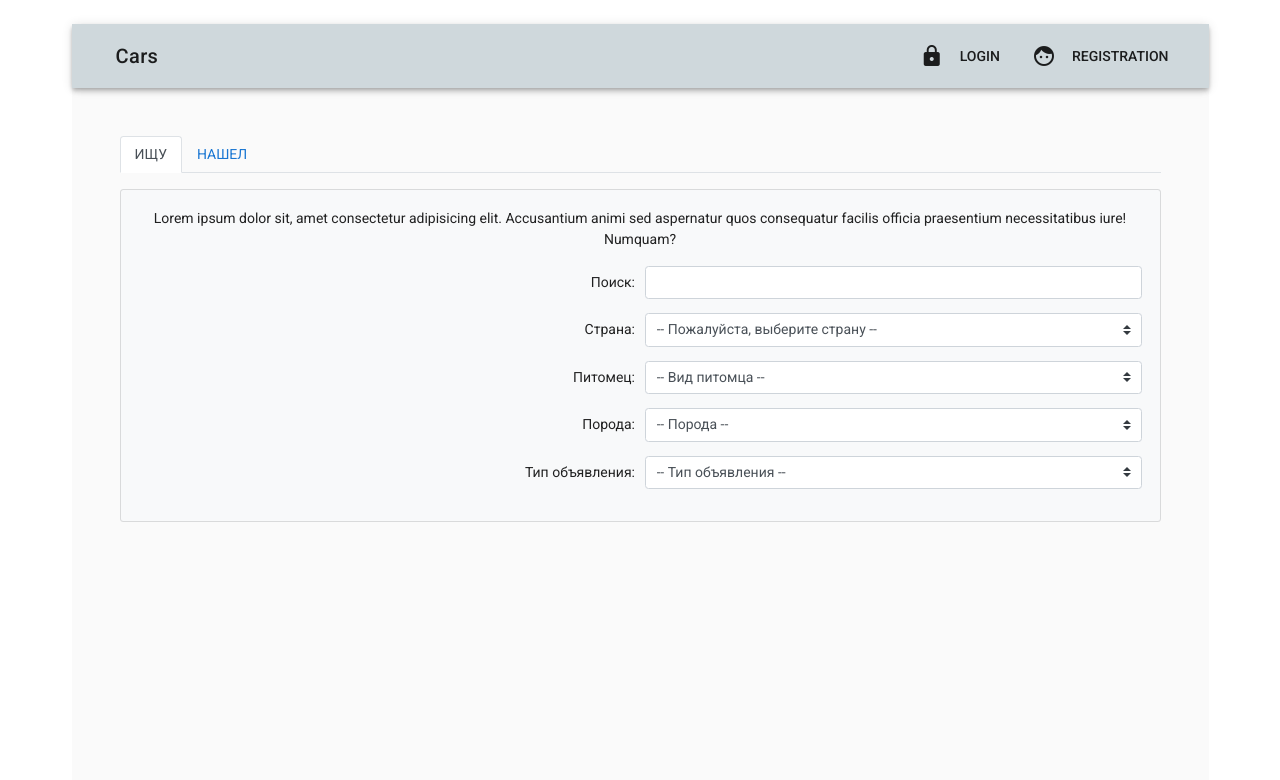
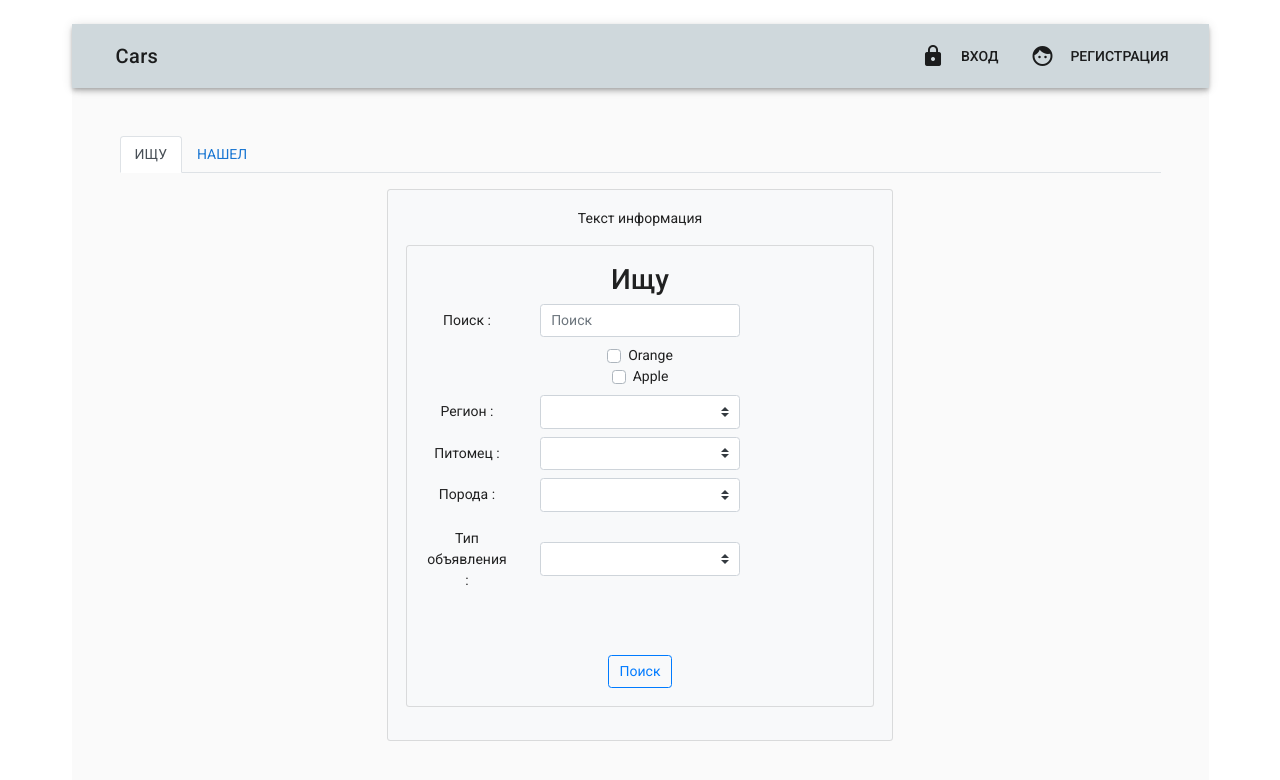
Before and after one commit to AlNevsky/brd, a Vue app: page / in a window 1280 px wide. Shown: the top 780 px of the page. Built offline with nearby package versions, Linux system fonts and the light colour scheme; no server answers; the database is empty.

Commit message:
update 23.03.19

```diff
--- a/src/App.vue
+++ b/src/App.vue
@@ -120,8 +120,8 @@ export default {
         ]
       }
       return [
-        {title: 'Login', icon: 'lock', url: '/login'},
-        {title: 'Registration', icon: 'face', url: '/registration'}
+        {title: 'Вход', icon: 'lock', url: '/login'},
+        {title: 'Регистрация', icon: 'face', url: '/registration'}
       ]
     }
   },
--- a/src/components/Ads/Ad.vue
+++ b/src/components/Ads/Ad.vue
@@ -3,18 +3,18 @@
         <v-layout row>
           <v-flex xs12>
             <v-card v-if="!loading">
-              <v-card-media
+              <v-img
                 :src="ad.imageSrc"
                 height="600px"
               >
-              </v-card-media>
+              </v-img>
               <v-card-text>
                 <h1 class="text--primary">{{ad.title}}</h1>
                 <p>{{ad.description}}</p>
               </v-card-text>
               <v-card-actions>
                 <v-spacer></v-spacer>
-                <addEditAdModal class="mr-2" :ad="ad" v-if="isOwner"></addEditAdModal>
+                <editAdModal class="mr-2" :ad="ad" v-if="isOwner"></editAdModal>
                 <app-buy-modal :ad="ad"></app-buy-modal>
               </v-card-actions>
             </v-card>
@@ -48,7 +48,7 @@ export default {
     }
   },
   components: {
-    addEditAdModal: EditAdModal
+    editAdModal: EditAdModal
   }
 }
 </script>
--- a/src/components/Ads/EditAdModal.vue
+++ b/src/components/Ads/EditAdModal.vue
@@ -28,7 +28,7 @@
               </b-row>
               <b-row class="mb-2" align-v="center">
                 <b-col cols="3"><span>Регион * :</span></b-col>
-                <b-col><b-form-select :options="variants"/></b-col>
+                <b-col><b-form-select v-model="form.location" :options="editedLocations"/></b-col>
                 <template slot="first">
                   <option :value="null" disabled>-- Выберите Ваш регион --</option>
                 </template>
@@ -36,7 +36,7 @@
 
               <b-row class="mb-2" align-v="center">
                 <b-col cols="3" ><span>Питомец * :</span></b-col>
-                <b-col><b-form-select v-model="editedAnimal" :options="animals" />
+                <b-col><b-form-select v-model="form.animals" :options="editedAnimal" />
                 <template slot="first">
                   <option :value="null" disabled>-- Выберите вид питомца --</option>
                 </template></b-col>
@@ -44,7 +44,7 @@
 
               <b-row class="mb-3" align-v="center">
                 <b-col cols="3"><span>Порода :</span></b-col>
-                <b-col><b-form-select v-model="editedBreed" :options="animals" />
+                <b-col><b-form-select v-model="form.breed" :options="editedBreed" />
                 <template slot="first">
                   <option :value="null" disabled>-- Выберите породу питомца --</option>
                 </template></b-col>
@@ -80,7 +80,7 @@
                 <b-form-select
                   id="exampleInput3"
                   v-model="form.location"
-                  :options="locations"
+                  :options="editedLocations"
                   class="f-item-stlyle">
 
                 </b-form-select>
@@ -88,15 +88,15 @@
               </b-row>
               <b-row class="mb-2" align-v="center">
                 <b-col cols="3"><span>Номер телефона * :</span></b-col>
-                <b-col cols="9"><b-form-input v-model="editedPhoneNumber" class="f-item-stlyle" placeholder="Введите свой контакнтый номер телефона"  id="nestedStreet" /></b-col>
+                <b-col cols="9"><b-form-input v-model="editedPhoneNumber" class="f-item-stlyle" placeholder="Введите свой контакнтый номер телефона"/></b-col>
               </b-row>
               <b-row class="mb-2" align-v="center">
                 <b-col cols="3"><span>Email * :</span></b-col>
-                <b-col cols="9"><b-form-input v-model="editedEmail" class="f-item-stlyle" placeholder="Введите свой контактный email"  id="nestedStreet" /></b-col>
+                <b-col cols="9"><b-form-input v-model="editedEmail" class="f-item-stlyle" placeholder="Введите свой контактный email"/></b-col>
               </b-row>
               <b-row class="mb-3" align-v="center">
                 <b-col cols="3"><span>Контактное лицо * :</span></b-col>
-                <b-col cols="9"><b-form-input v-model="editedContactName" class="f-item-stlyle" placeholder="Введите имя контактного лица"  id="nestedStreet" /></b-col>
+                <b-col cols="9"><b-form-input v-model="editedContactName" class="f-item-stlyle" placeholder="Введите имя контактного лица"/></b-col>
               </b-row>
               <b-row>
                 <b-col  offset-sm="10">
@@ -123,7 +123,8 @@ export default {
       form: {
         location: '',
         animal: '',
-        breed: ''
+        breed: '',
+        phoneNumber: ''
       },
       editedTitle: this.ad.title,
       editedDescription: this.ad.description,
@@ -143,12 +144,13 @@ export default {
     },
     onSave () {
       if (this.editedDescription !== '' && this.editedTitle !== '') {
+        console.log('this.phoneNumber', this.phoneNumber)
         this.$store.dispatch('updateAd', {
           title: this.editedTitle,
           description: this.editedDescription,
-          phoneNumber: this.ad.phoneNumber,
-          email: this.ad.email,
-          contactName: this.ad.contactName,
+          phoneNumber: this.editedPhoneNumber,
+          email: this.editedEmail,
+          contactName: this.editedContactName,
           id: this.ad.id
         })
       }
--- a/src/components/Ads/NewAd.vue
+++ b/src/components/Ads/NewAd.vue
@@ -138,7 +138,7 @@
     data () {
       return {
         form: {
-          location: '',
+          location: null,
           animal: '',
           breed: ''
         },
--- a/src/components/HomeComponents/TopSection/HeadSearchForm.vue
+++ b/src/components/HomeComponents/TopSection/HeadSearchForm.vue
@@ -1,127 +1,168 @@
 <template>
-    <b-row>
-      <b-col sm="12" class="text-center">
+    <b-row align-h="center">
+      <b-col class="text-center">
         <b-tabs content-class="mt-3">
-          <b-tab title="ИЩУ" active><div>
-            <b-card bg-variant="light">
-              <p>
-                Lorem ipsum dolor sit, amet consectetur adipisicing elit. Accusantium animi sed aspernatur quos consequatur facilis officia praesentium necessitatibus iure! Numquam?
-              </p>
 
-                <b-form-group
-                  label-cols-sm="6"
-                  label="Поиск:"
-                  label-align-sm="right"
-                  label-for="nestedStreet"
-                >
-                  <b-form-input id="nestedStreet" />
-                </b-form-group>
+          <b-row>
+            <b-col>
 
-                <b-form-group
-                  label-cols-sm="6"
-                  label="Страна:"
-                  label-align-sm="right"
-                  label-for="exampleInput3">
-                  <b-form-select id="exampleInput3" v-model="selected" :options="options">
-                    <!-- This slot appears above the options from 'options' prop -->
-                    <template slot="first">
-                      <option :value="null" disabled>-- Пожалуйста, выберите страну --</option>
-                    </template>
+            </b-col>
+          </b-row>
 
-                    <!-- These options will appear after the ones from 'options' prop -->
-                    <option value="D">Литва</option> <option value="E">Латвия</option>
-                  </b-form-select>
-                </b-form-group>
-                <b-form-group
-                  label-cols-sm="6"
-                  label="Питомец:"
-                  label-align-sm="right"
-                  label-for="exampleInput3">
-                  <b-form-select id="exampleInput3" v-model="selected" :options="options">
-                    <!-- This slot appears above the options from 'options' prop -->
-                    <template slot="first">
-                      <option :value="null" disabled>-- Вид питомца --</option>
-                    </template>
+          <b-tab title="ИЩУ" active>
+            <b-row align-h="center">
+              <b-col cols="6">
+                <b-card bg-variant="light">
+                  <p>
+                    Текст информация
+                  </p>
+                  <b-row class="mb-3">
+                    <b-col>
+                      <b-card bg-variant="light">
+                        <h2 class="text-xs-center">Ищу</h2>
 
-                    <!-- These options will appear after the ones from 'options' prop -->
-                    <option value="D">Литва</option> <option value="E">Латвия</option>
-                  </b-form-select>
-                </b-form-group>
-                <b-form-group
-                  label-cols-sm="6"
-                  label="Порода:"
-                  label-align-sm="right"
-                  label-for="exampleInput3">
-                  <b-form-select id="exampleInput3" v-model="selected" :options="options">
-                    <!-- This slot appears above the options from 'options' prop -->
-                    <template slot="first">
-                      <option :value="null" disabled>-- Порода --</option>
-                    </template>
+                        <b-row class="mb-2" align-v="center">
+                          <b-col cols="3"><span>Поиск :</span></b-col>
+                          <b-col cols="6"><b-form-input
+                            type="text"
+                            v-model="editedTitle"
+                            class="f-item-stlyle"
+                            placeholder="Поиск"
+                            /></b-col>
+                        </b-row>
+                        <b-row class="mb-2" align-v="center">
+                          <b-col cols="3"></b-col>
+                          <b-col cols="6">
+                            <b-form-checkbox
+                              class="align-left"
+                              v-for="option in ChekOptions"
+                              v-model="selected"
+                              :key="option.value"
+                              :value="option.value"
+                              name="flavour3a"
+                            >
+                              {{ option.text }}
+                            </b-form-checkbox>
+                          </b-col>
+                        </b-row>
+                        <b-row class="mb-2" align-v="center">
+                          <b-col cols="3"><span>Регион :</span></b-col>
+                          <b-col cols="6"><b-form-select :options="variants"/></b-col>
+                          <template slot="first">
+                            <option :value="null" disabled>-- Выберите Ваш регион --</option>
+                          </template>
+                        </b-row>
 
-                    <!-- These options will appear after the ones from 'options' prop -->
-                    <option value="D">Литва</option> <option value="E">Латвия</option>
-                  </b-form-select>
-                </b-form-group>
-                <b-form-group
-                  label-cols-sm="6"
-                  label="Тип объявления:"
-                  label-align-sm="right"
-                  label-for="exampleInput3">
-                  <b-form-select id="exampleInput3" v-model="selected" :options="options">
-                    <!-- This slot appears above the options from 'options' prop -->
-                    <template slot="first">
-                      <option :value="null" disabled>-- Тип объявления --</option>
-                    </template>
+                        <b-row class="mb-2" align-v="center">
+                          <b-col cols="3" ><span>Питомец :</span></b-col>
+                          <b-col cols="6"><b-form-select v-model="editedAnimal" :options="animals" />
+                          <template slot="first">
+                            <option :value="null" disabled>-- Выберите вид питомца --</option>
+                          </template></b-col>
+                        </b-row>
 
-                    <!-- These options will appear after the ones from 'options' prop -->
-                    <option value="D">Литва</option> <option value="E">Латвия</option>
-                  </b-form-select>
-                </b-form-group>
+                        <b-row class="mb-3" align-v="center">
+                          <b-col cols="3"><span>Порода :</span></b-col>
+                          <b-col cols="6"><b-form-select v-model="editedBreed" :options="animals" />
+                          <template slot="first">
+                            <option :value="null" disabled>-- Выберите породу питомца --</option>
+                          </template></b-col>
+                        </b-row>
 
+                        <b-row class="mb-3" align-v="center">
+                          <b-col cols="3"><span>Тип объявления :</span></b-col>
+                          <b-col cols="6"><b-form-select v-model="editedBreed" :options="animals" />
+                          <template slot="first">
+                            <option :value="null" disabled>-- Выберите тип объявления --</option>
+                          </template></b-col>
+                        </b-row>
+                        <b-row >
+                          <b-col offset="3" cols="6" class="mt-5">
+                            <b-button variant="outline-primary">Поиск</b-button>
+                          </b-col>
+                        </b-row>
+                      </b-card>
+                    </b-col>
+                  </b-row>
+                 </b-card>
+              </b-col>
+            </b-row>
+          </b-tab>
+          <b-tab title="НАШЕЛ">
+             <b-row align-h="center">
+              <b-col cols="6">
+                <b-card bg-variant="light">
+                  <p>
+                    Текст информация
+                  </p>
+                  <b-row class="mb-3">
+                    <b-col>
+                      <b-card bg-variant="light">
+                        <h2 class="text-xs-center">Нашел</h2>
 
-            </b-card>
-          </div></b-tab>
-          <b-tab title="НАШЕЛ"><div>
-          <b-card bg-variant="light">
-            <b-form-group
-              label-cols-lg="3"
-              label="Shipping Address"
-              label-size="lg"
-              label-class="font-weight-bold pt-0"
-              class="mb-0"
-            >
-              <b-form-group
-                label-cols-sm="3"
-                label="Street:"
-                label-align-sm="right"
-                label-for="nestedStreet"
-              >
-                <b-form-input id="nestedStreet" />
-              </b-form-group>
+                        <b-row class="mb-2" align-v="center">
+                          <b-col cols="3" ><span>Заголовок * :</span></b-col>
+                          <b-col cols="6"><b-form-input
+                            type="text"
+                            v-model="editedTitle"
+                            class="f-item-stlyle"
+                            placeholder="Введите заголовок"
+                            /></b-col>
+                        </b-row>
+                        <b-row class="mb-2" align-v="center">
+                          <b-col cols="3"><span>Регион * :</span></b-col>
+                          <b-col cols="6"><b-form-select :options="variants"/></b-col>
+                          <template slot="first">
+                            <option :value="null" disabled>-- Выберите Ваш регион --</option>
+                          </template>
+                        </b-row>
 
-              <b-form-group label-cols-sm="3" label="City:" label-align-sm="right" label-for="nestedCity">
-                <b-form-input id="nestedCity" />
-              </b-form-group>
+                        <b-row class="mb-2" align-v="center">
+                          <b-col cols="3" ><span>Питомец * :</span></b-col>
+                          <b-col cols="6"><b-form-select v-model="editedAnimal" :options="animals" />
+                          <template slot="first">
+                            <option :value="null" disabled>-- Выберите вид питомца --</option>
+                          </template></b-col>
+                        </b-row>
 
-              <b-form-group label-cols-sm="3" label="State:" label-align-sm="right" label-for="nestedState">
-                <b-form-input id="nestedState" />
-              </b-form-group>
+                        <b-row class="mb-3" align-v="center">
+                          <b-col cols="3"><span>Порода :</span></b-col>
+                          <b-col cols="6"><b-form-select v-model="editedBreed" :options="animals" />
+                          <template slot="first">
+                            <option :value="null" disabled>-- Выберите породу питомца --</option>
+                          </template></b-col>
+                        </b-row>
 
-              <b-form-group
-                label-cols-sm="3"
-                label="Country:"
-                label-align-sm="right"
-                label-for="nestedCountry"
-              >
-                <b-form-input id="nestedCountry" />
-              </b-form-group>
+                        <b-row >
+                          <b-col offset="3" cols="6">
+                            <b-form-textarea
+                              name="description"
+                              label="Description"
+                              type="text"
+                              size="sm"
+                              class="f-item-stlyle"
+                              id="textarea-default"
+                              v-model="editedDescription"
+                              multi-line
+                              placeholder="Введите описание к объявлению"
+                              rows="8"
+                              max-rows="6"
+                            />
+                          </b-col>
+                        </b-row>
+                        <b-row >
+                          <b-col offset="3" cols="6" class="mt-5">
+                            <b-button variant="outline-success">Продолжить</b-button>
+                          </b-col>
+                        </b-row>
+                      </b-card>
+                    </b-col>
+                  </b-row>
+                 </b-card>
+              </b-col>
+            </b-row>
+          </b-tab>
 
-              <b-form-group label-cols-sm="3" label="Ship via:" label-align-sm="right" class="mb-0">
-                <b-form-radio-group class="pt-2" :options="['Air', 'Courier', 'Mail']" />
-              </b-form-group>
-            </b-form-group>
-          </b-card>
-        </div></b-tab>
         </b-tabs>
       </b-col>
     </b-row>
@@ -138,6 +179,10 @@
           { value: 'A', text: 'Украина' },
           { value: 'B', text: 'Россия' },
           { value: 'C', text: 'Баларусь' }
+        ],
+        ChekOptions: [
+          { text: 'Orange', value: 'Искать в заголовке и описании' },
+          { text: 'Apple', value: 'Только с фото' }
         ]
         // LocationItems: [
         //   { text: 'Адрес', value: null }, 'Регион', 'Город', 'Область', 'Район', 'Индекс'
--- a/src/store/ads.js
+++ b/src/store/ads.js
@@ -32,13 +32,16 @@ export default {
     loadAds (state, payload) {
       state.ads = payload
     },
-    updateAd (state, {title, description, id}) {
+    updateAd (state, {title, description, phoneNumber, email, contactName, id}) {
       const ad = state.ads.find(a => {
         return a.id === id
       })
 
       ad.title = title
       ad.description = description
+      ad.phoneNumber = phoneNumber
+      ad.email = email
+      ad.contactName = contactName
     },
     updateShow (state, {isShow, id}) {
       const ad = state.ads.find(a => {
@@ -115,15 +118,15 @@ export default {
         throw error
       }
     },
-    async updateAd ({commit}, {title, description, id}) {
+    async updateAd ({commit}, {title, description, phoneNumber, email, contactName, id}) {
       commit('clearError')
       commit('setLoading', true)
       try {
         await fb.database().ref('ads').child(id).update({
-          title, description
+          title, description, phoneNumber, email, contactName
         })
         commit('updateAd', {
-          title, description, id
+          title, description, phoneNumber, email, contactName, id
         })
         commit('setLoading', false)
       } catch (error) {
```
